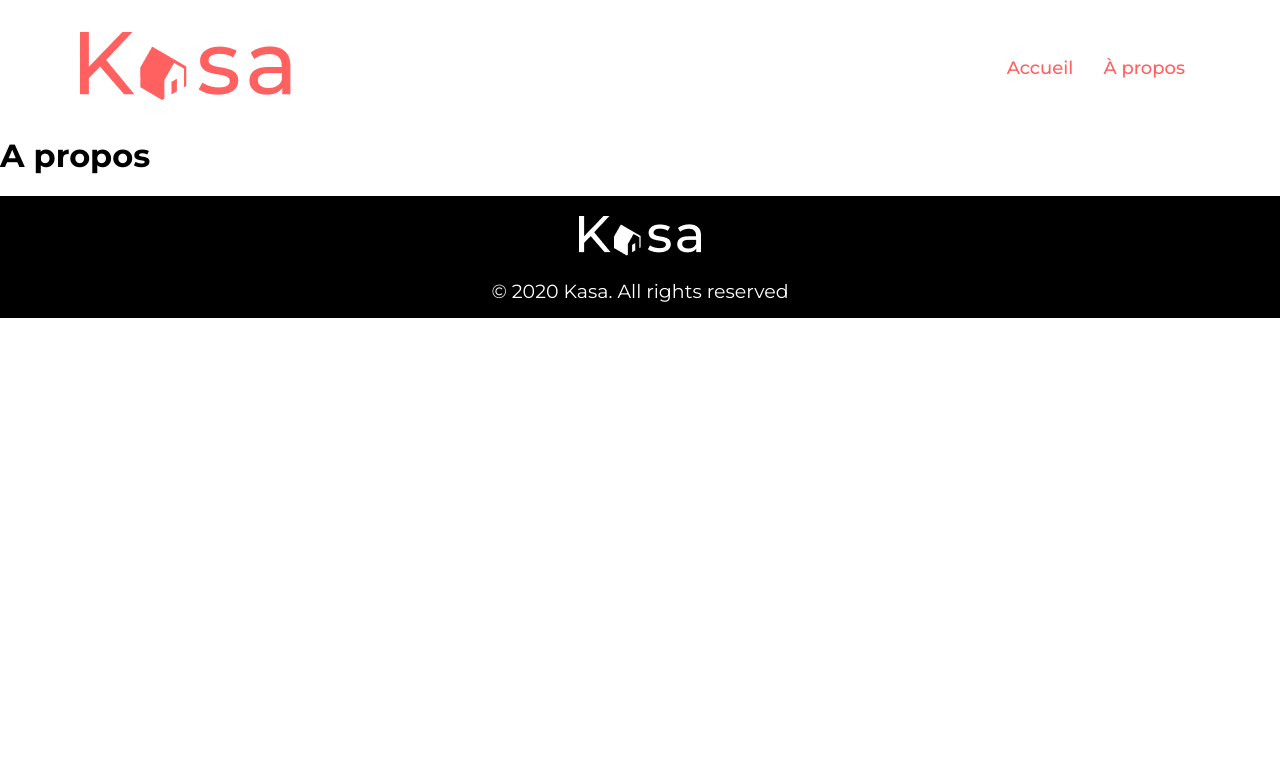
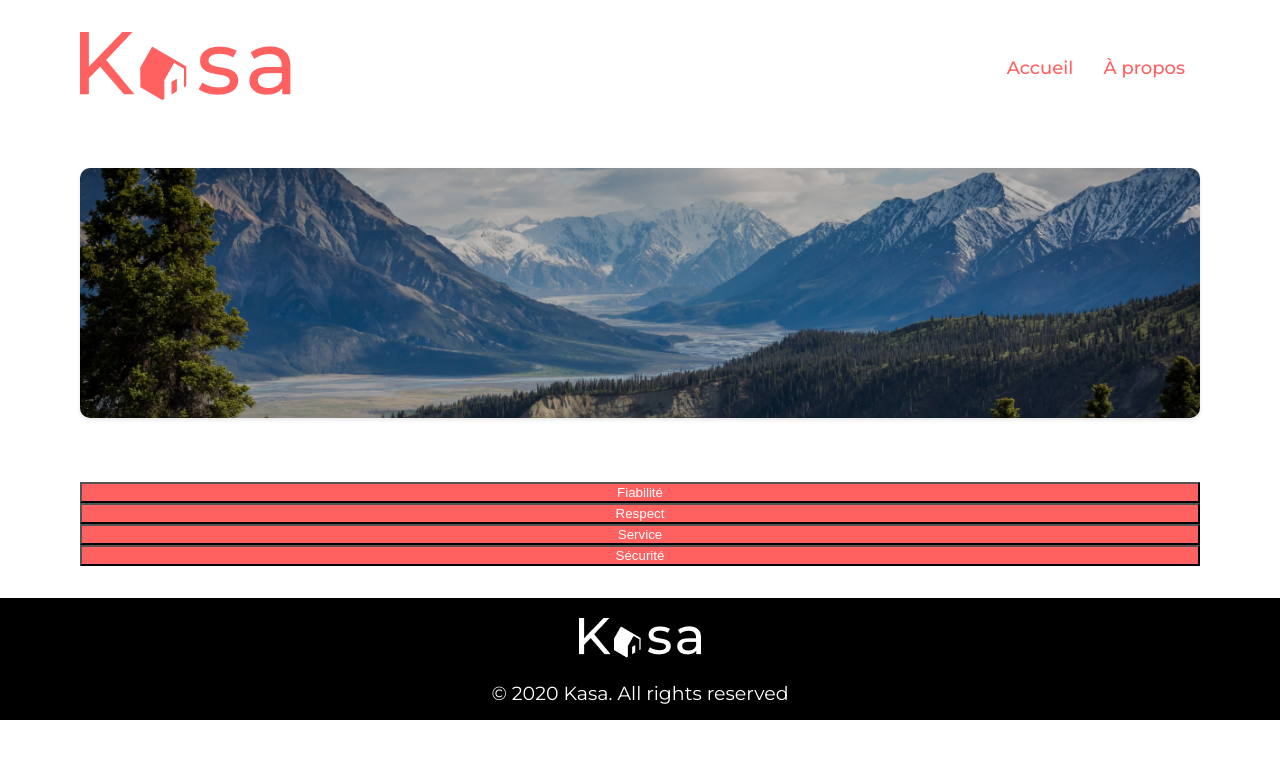
Before and after one commit to sulirb/Kasa--P6, a React (Vite) app: page /about in a window 1280 px wide. Shown: the top 758 px of the page. Built offline with nearby package versions, Linux system fonts and the light colour scheme.

Commit message:
collapse et banner

```diff
--- /dev/null
+++ b/src/components/banner.jsx
@@ -0,0 +1,20 @@
+import LandscapeHome from "../assets/landcape-home.png";
+import LandscapeAbout from "../assets/landcape-about.png";
+import "./banner.scss";
+
+export function HomeBanner() {
+  return (
+    <div className="banner">
+      <img src={LandscapeHome} alt="landscape" className="banner__img" />
+      <h2 className="banner__txt">Chez vous, partout et ailleurs</h2>
+    </div>
+  );
+}
+
+export function AboutBanner() {
+  return (
+    <div className="banner">
+      <img src={LandscapeAbout} alt="landscape" className="banner__img" />
+    </div>
+  );
+}
--- /dev/null
+++ b/src/components/banner.scss
@@ -0,0 +1,22 @@
+.banner {
+  margin: 4rem 5rem;
+  height: 250px;
+  border-radius: 10px;
+  box-shadow: 0 2px 4px rgba(0, 0, 0, 0.1);
+  &__img {
+    width: 100%;
+    height: 100%;
+    border-radius: 10px;
+    object-fit: cover;
+    filter: brightness(75%);
+  }
+  &__txt {
+    margin: -10% 0 0 20%;
+    z-index: 2;
+    position: absolute;
+    color: #ffffff;
+    font-weight: 500;
+    font-size: 48px;
+    text-align: center;
+  }
+}
--- /dev/null
+++ b/src/components/collapse.jsx
@@ -0,0 +1,69 @@
+import { useState } from "react";
+import "./collapse.scss";
+
+function Collapse() {
+  const [visible, setVisible] = useState([false, false, false, false]);
+
+  return (
+    <div className="collapse-container">
+      <button
+        className="collapse-container__toggle"
+        onClick={() => setVisible([!visible[0], false, false, false])}
+      >
+        Fiabilité
+      </button>
+
+      {visible[0] && (
+        <div>
+          Les annonces postées sur Kasa garantissent une fiabilité totale. Les
+          photos sont conformes aux logements, et toutes les informations sont
+          régulièrement vérifiées par nos équipes.
+        </div>
+      )}
+      <button
+        className="collapse-container__toggle"
+        onClick={() => setVisible([false, !visible[1], false, false])}
+      >
+        Respect
+      </button>
+      {visible[1] && (
+        <div>
+          La bienveillance fait partie des valeurs fondatrices de Kasa. Tout
+          comportement discriminatoire ou de perturbation du voisinage
+          entraînera une exclusion de notre plateforme.
+        </div>
+      )}
+      <button
+        className="collapse-container__toggle"
+        onClick={() => setVisible([false, false, !visible[2], false])}
+      >
+        Service
+      </button>
+      {visible[2] && (
+        <div>
+          Nos équipes se tiennent à votre disposition pour vous fournir une
+          expérience parfaite. N&apos;hésitez pas à nous contacter si vous avez
+          la moindre question.
+        </div>
+      )}
+      <button
+        className="collapse-container__toggle"
+        onClick={() => setVisible([false, false, false, !visible[3]])}
+      >
+        Sécurité
+      </button>
+      {visible[3] && (
+        <div>
+          La sécurité est la priorité de Kasa. Aussi bien pour nos hôtes que
+          pour les voyageurs, chaque logement correspond aux critères de
+          sécurité établis par nos services. En laissant une note aussi bien à
+          l&apos;hôte qu&apos;au locataire, cela permet à nos équipes de
+          vérifier que les standards sont bien respectés. Nous organisons
+          également des ateliers sur la sécurité domestique pour nos hôtes.
+        </div>
+      )}
+    </div>
+  );
+}
+
+export default Collapse;
--- /dev/null
+++ b/src/components/collapse.scss
@@ -0,0 +1,9 @@
+.collapse-container {
+  display: flex;
+  flex-direction: column;
+  margin: 2rem 5rem;
+  &__toggle {
+    background-color: #ff6060;
+    color: #ffffff;
+  }
+}
--- a/src/pages/about.jsx
+++ b/src/pages/about.jsx
@@ -1,5 +1,13 @@
+import { AboutBanner } from "../components/banner";
+import Collapse from "../components/collapse";
+
 function Propos() {
-  return <h1> A propos </h1>;
+  return (
+    <div>
+      <AboutBanner />
+      <Collapse />
+    </div>
+  );
 }
 
 export default Propos;
--- a/src/pages/home.jsx
+++ b/src/pages/home.jsx
@@ -1,6 +1,7 @@
 import Card from "../components/card";
 import { useFetch } from "../utils/api";
 import "./home.scss";
+import { HomeBanner } from "../components/banner";
 
 function Home() {
   const { data, isLoading, error } = useFetch();
@@ -13,11 +14,14 @@
     return <div>Erreur lors du chargement des données.</div>;
   }
   return (
-    <section className="grid-container">
-      {data.map((item) => (
-        <Card key={item.id} title={item.title} picture={item.cover} />
-      ))}
-    </section>
+    <div>
+      <HomeBanner />
+      <section className="grid-container">
+        {data.map((item) => (
+          <Card key={item.id} title={item.title} picture={item.cover} />
+        ))}
+      </section>
+    </div>
   );
 }
 
--- a/src/pages/home.scss
+++ b/src/pages/home.scss
@@ -7,3 +7,9 @@
   background-color: #f6f6f6;
   border-radius: 10px;
 }
+
+@media screen and (max-width: 768px) {
+  .grid-container {
+    grid-template-columns: repeat(2, 1fr);
+  }
+}
```
Also changed, not shown: src/assets/landcape-about.png (added), src/assets/landcape-home.png (added).
